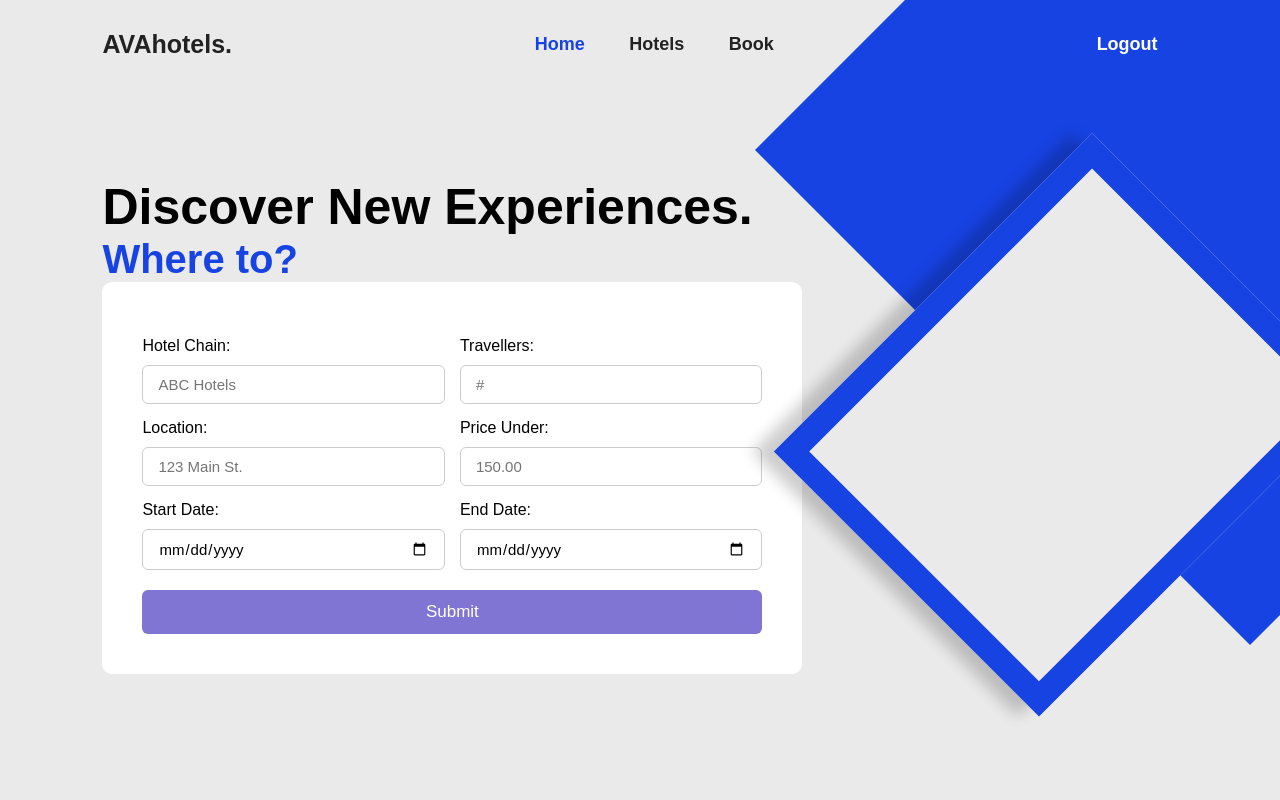
After one commit to anrayliu/databases-project, a Flask app: page /home in a window 1280 px wide. The commit adds this page. Run offline with Flask 3, Linux system fonts and the light colour scheme; data that the repository does not hold is empty; some libraries are stand-ins or nearby versions.

Commit message:
website additions

```diff
--- a/app.py
+++ b/app.py
@@ -28,7 +28,7 @@ def login():
                 database_password = cur.fetchone()
 
                 if ((database_username is not None) and (password == str(database_password[0]))):
-                    return redirect("/")
+                    return redirect("/home")
                 else:
                     return redirect("/login")
             else:
@@ -39,6 +39,22 @@ def login():
             return "something went seriously wrong"
 
     return render_template("login.html")
+
+@app.route("/home", methods=["POST", "GET"])
+def customer_view():
+    if request.method == "GET":
+        try:
+            cur.execute("select * from hotel_chain")
+            hotel_chains = cur.fetchall()
+            cur.execute("select * from hotel")
+            hotels = cur.fetchall()
+        except psycopg2.Error:
+            conn.rollback()
+            return "something went seriously wrong"
+
+        return render_template("customer_view.html", hotels=hotels, hotel_chains=hotel_chains)
+    else:
+        return render_template("customer_view.html")
 
 @app.route("/register", methods=["POST", "GET"])
 def register():
--- a/static/login.css
+++ b/static/login.css
@@ -1,6 +1,6 @@
 * {
 	margin: 0;
-	padding:0;
+	padding: 0;
 	box-sizing: border-box;
 	font-family: "Poppins", sans-serif;
 }
--- a/static/main.css
+++ b/static/main.css
@@ -1,22 +1,193 @@
 * {
+	margin: 0;
+	padding: 0;
 	box-sizing: border-box;
+	font-family: "Poppings", sans-serif;
 }
 
 body {
-	font-family: Arial;
-	margin: 100px;
-	padding: 10px;
-	background-color: #f1f1f1;
+	background-color: #eaeaea;
 }
 
-h1 {
-	color: black;
-	text-align: center;
-	font-family: "Lato", sans-serif;
+.header {
+	position: fixed;
+	top: 0;
+	left: 0;
+	width: 100%;
+	padding: 30px 8%;
+	background: transparent;
+	display: flex;
+	justify-content: space-between;
+	align-items: center;
+	z-index: 100;
 }
 
-h2 {
-	color: black;
-	font-family: "Lato", sans-serif;
+.logo {
+	font-size: 25px;
+	color:#222;
+	text-decoration: none;
+	font-weight: 600;
+	opacity: 0;
+	animation: slideRight 1s ease forwards;
+}
+
+.navbar a {
+	font-size: 18px;
+	color: #222;
+	text-decoration: none;
+	font-weight: 600;
+	margin: 0 20px;
+	transition: .3s;
+	opacity: 0;
+	animation: slideTop 1s ease forwards;
+	animation-delay: calc(.2s * var(--i));
+}
+
+.navbar a:hover,
+.navbar a.active {
+	color: #1743e3;
 
 }
+
+.link a {
+	font-size: 18px;
+	color: white;
+	text-decoration: none;
+	font-weight: 600;
+	margin: 0 20px;
+	transition: .3s;
+}
+
+.link a:hover {
+	color: grey;
+}
+
+.home {
+	position: relative;
+	width: 100%;
+	height: 100vh;
+	display: flex;
+	justify-content: space-between;
+	align-items: center;
+	padding: 50px 8% 0;
+	overflow: hidden;
+}
+
+.home-content {
+	max-width: 700px;
+}
+
+.home-content h1 {
+	font-size: 50px;
+	line-height: 1.2;
+}
+
+.home-content h3 {
+	font-size: 40px;
+	color: #1743e3;
+}
+
+.home-content form {
+	width: 700px;
+	padding: 40px;
+	background: #fff;
+	border-radius: 10px;
+}
+
+form .row {
+	display: flex;
+	gap: 15px;
+	flex-wrap: wrap;
+}
+
+.row .column {
+	flex: 1 1 250px;
+}
+
+.column .input-box {
+	margin: 15px 0;
+}
+
+.input-box label {
+	display: block;
+	margin-bottom: 10px;
+}
+
+.input-box input {
+	width: 100%;
+	padding: 10px 15px;
+	border: 1px solid #ccc;
+	border-radius: 6px;
+	font-size: 15px;
+}
+
+form .btn {
+	width: 100%;
+	padding: 12px;
+	background: #8175d3;
+	border: none;
+	outline: none;
+	border-radius: 6px;
+	font-size: 17px;
+	color: #fff;
+	margin-top: 5px;
+	cursor: pointer;
+	transition: .5s;
+}
+
+form .btn:hover {
+	background: #6a5acd;
+}
+
+.home-decoration {
+	position: relative;
+	right: -7%;
+	width: 450px;
+	height: 450px;
+	transform: rotate(45deg);
+}
+
+.home-decoration .rhombus {
+	position: absolute;
+	width: 100%;
+	height: 100%;
+	background: #eaeaea;
+	border: 25px solid #1743e3;
+	box-shadow: -15px 15px 15px rgba(0, 0, 0, .2);
+}
+
+.home .rhombus2 {
+	position: absolute;
+	top: -25%;
+	right: -25%;
+	width: 700px;
+	height: 700px;
+	background: #1743e3;
+	transform: rotate(45deg);
+	z-index: -1;
+}
+
+/*KEYFRAMES ANIMATION*/
+@keyframes slideRight {
+	0% {
+		transform: translateX(-100px);
+		opacity: 0;
+	}
+
+	100% {
+		transform: translateX(0);
+		opacity: 1;
+	}
+}
+
+@keyframes slideTop {
+	0% {
+		transform: translateY(100px);
+		opacity: 0;
+	}
+
+	100% {
+		transform: translateY(0);
+		opacity: 1;
+	}
+}
--- /dev/null
+++ b/templates/customer_view.html
@@ -0,0 +1,71 @@
+{% extends 'base.html' %}
+
+{% block head %}
+	<title>ComfortManagment</title>
+{% endblock %}
+
+{% block body %}
+	<header class="header">
+		<a href="#" class="logo">AVAhotels.</a>
+
+		<nav class="navbar">
+			<a href="#" style="--i:1;" class="active">Home</a>
+			<a href="#" style="--i:2;">Hotels</a>
+			<a href="#" style="--i:3;">Book</a>
+		</nav>
+
+		<nav class="link">
+			<a href="/login">Logout</a>
+		</nav>
+	</header>
+
+	<section class="home">
+		<div class="home-content">
+			<h1>Discover New Experiences.</h1>
+			<h3>Where to?</h3>
+
+			<form action="/home" method="GET">
+				<div class="row">
+					<div class="column">
+						<div class="input-box">
+							<label for="chain_name">Hotel Chain:</label>
+							<input name="chain_name" type="text" placeholder="ABC Hotels">
+						</div>
+						<div class="input-box">
+							<label for="location">Location:</label>
+							<input name="location" type="text" placeholder="123 Main St.">
+						</div>
+						<div class="input-box">
+							<label for="start_date">Start Date:</label>
+							<input name="start_date" type="date" id="start_date">
+						</div>
+					</div>
+
+					<div class="column">
+						<div class="input-box">
+							<label for="travellers">Travellers:</label>
+							<input name="travellers" type="number" placeholder="#" step="0">
+						</div>
+						<div class="input-box">
+							<label for="max_price">Price Under:</label>
+							<input name="max_price" type="number" placeholder="150.00" step="0.01">
+						</div>
+						<div class="input-box">
+							<label for="end_date">End Date:</label>
+							<input name="end_date" type="date" id="end_date">
+						</div>
+					</div>
+
+				</div>
+
+				<button type="submit" class="btn">Submit</button>
+			</form>
+		</div>
+
+		<div class="home-decoration">
+			<div class="rhombus"></div>
+		</div>
+
+		<div class="rhombus2"></div>
+	</section>
+{% endblock %}
```
